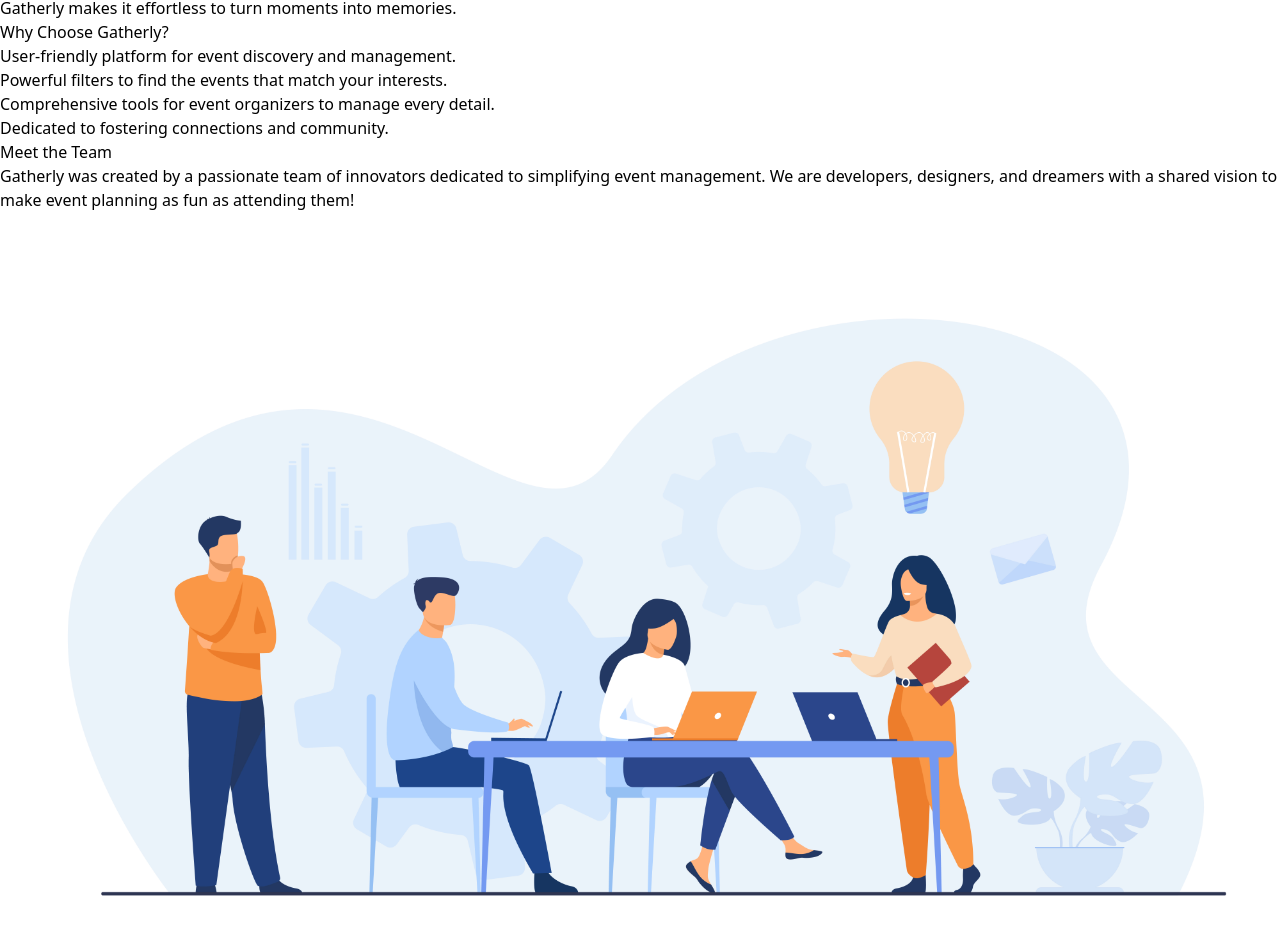
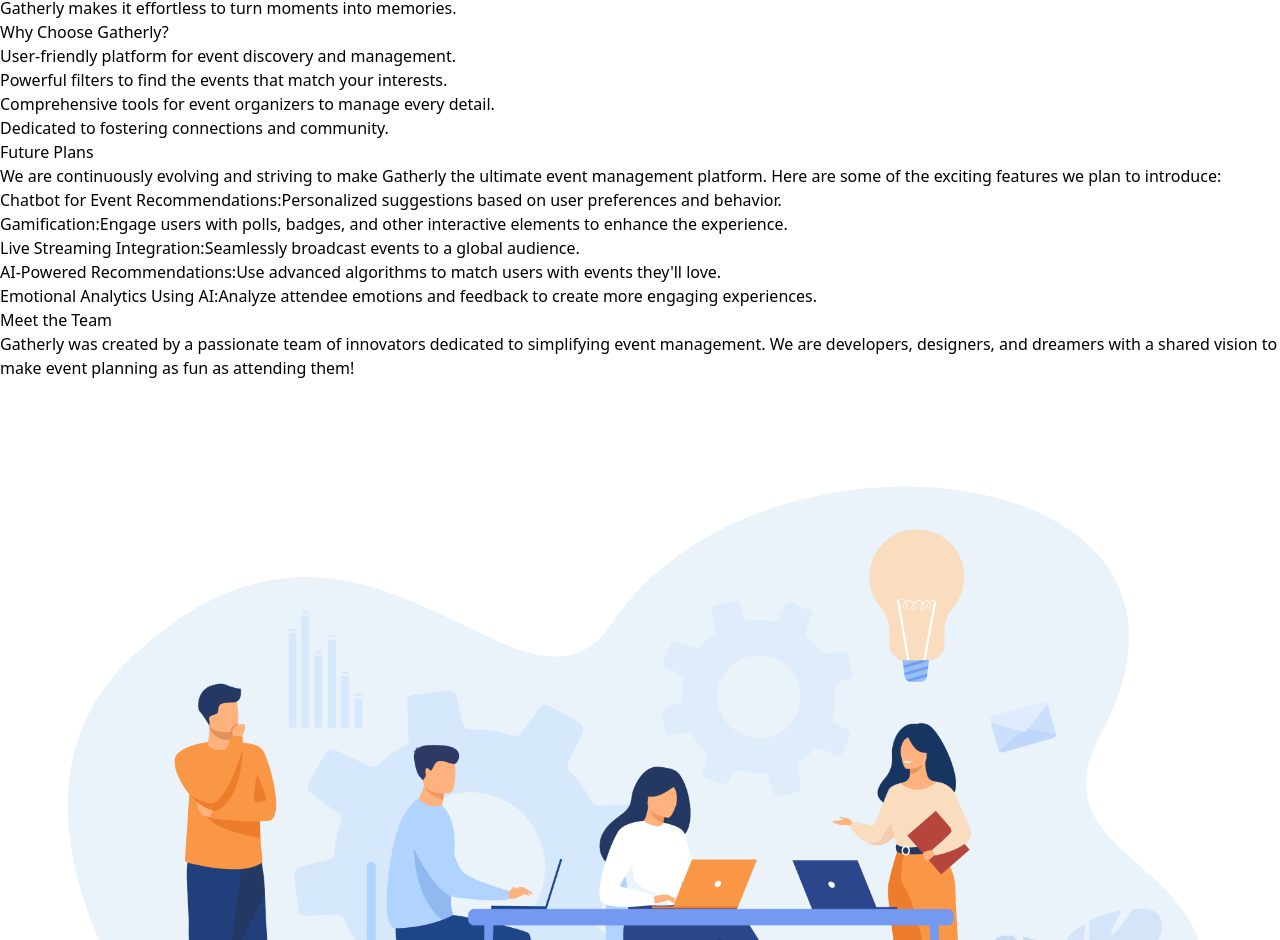
Before and after one commit to techSorcerer01/MyGatherly, a React (Vite) app in the folder Frontend/: page /about in a window 1280 px wide. Shown: the part 1675-2615 px from the top of the page. Built offline with nearby package versions, Linux system fonts and the light colour scheme.

Commit message:
About Us

```diff
--- a/Frontend/src/pages/About.jsx
+++ b/Frontend/src/pages/About.jsx
@@ -53,6 +53,38 @@ function About() {
           </div>
         </div>
 
+         {/* Future Plans Section */}
+         <div className="mt-12">
+          <h2 className="text-3xl font-semibold text-gray-800 mb-4 text-center">Future Plans</h2>
+          <p className="text-gray-700 max-w-2xl mx-auto mb-8 text-center">
+            We are continuously evolving and striving to make Gatherly the ultimate event management platform. Here are some of the exciting features we plan to introduce:
+          </p>
+
+          <ul className="list-disc list-inside text-gray-700 max-w-3xl mx-auto space-y-4">
+            <li>
+              <span className="font-semibold">Chatbot for Event Recommendations:</span>
+              Personalized suggestions based on user preferences and behavior.
+            </li>
+            <li>
+              <span className="font-semibold">Gamification:</span>
+              Engage users with polls, badges, and other interactive elements to enhance the experience.
+            </li>
+            <li>
+              <span className="font-semibold">Live Streaming Integration:</span>
+              Seamlessly broadcast events to a global audience.
+            </li>
+            <li>
+              <span className="font-semibold">AI-Powered Recommendations:</span>
+              Use advanced algorithms to match users with events they'll love.
+            </li>
+            <li>
+              <span className="font-semibold">Emotional Analytics Using AI:</span>
+              Analyze attendee emotions and feedback to create more engaging experiences.
+            </li>
+          </ul>
+        </div>
+      </div>
+
         {/* Meet the Team Section */}
         <div className="text-center mt-12">
           <h2 className="text-3xl font-semibold text-gray-800 mb-4">Meet the Team</h2>
@@ -105,7 +137,8 @@ function About() {
             </div>
           </div>
         </div>
-      </div>
+
+
       <Footer />
     </div>
   );
```
